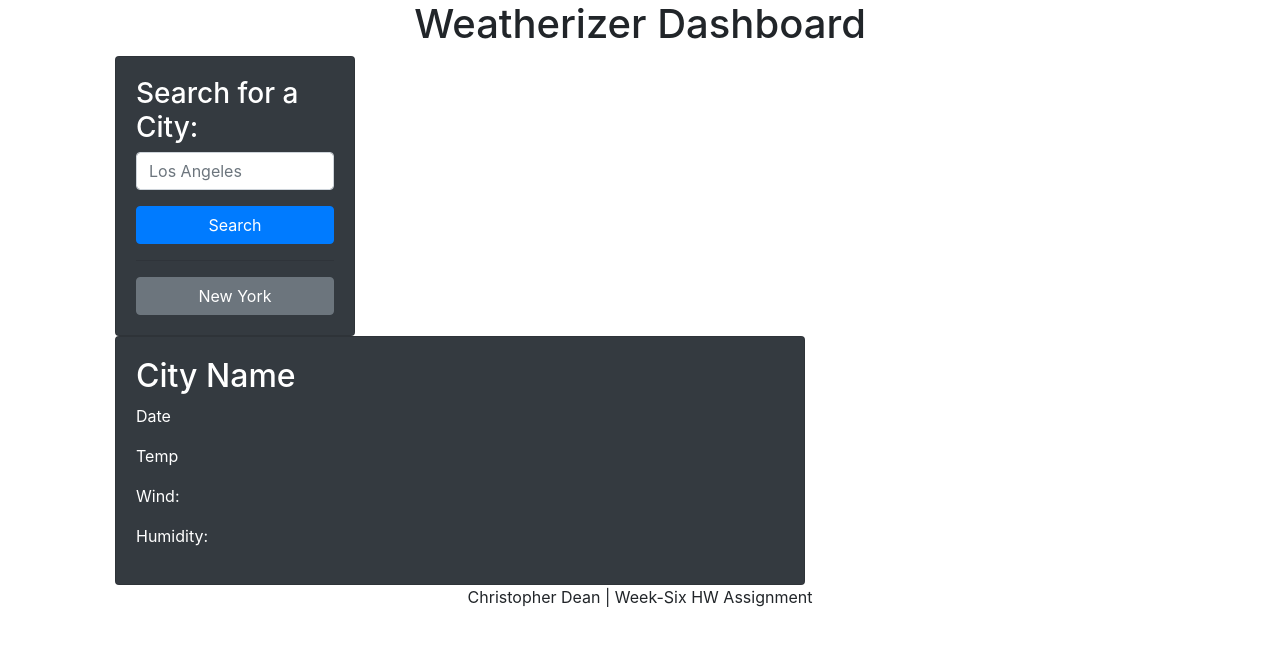
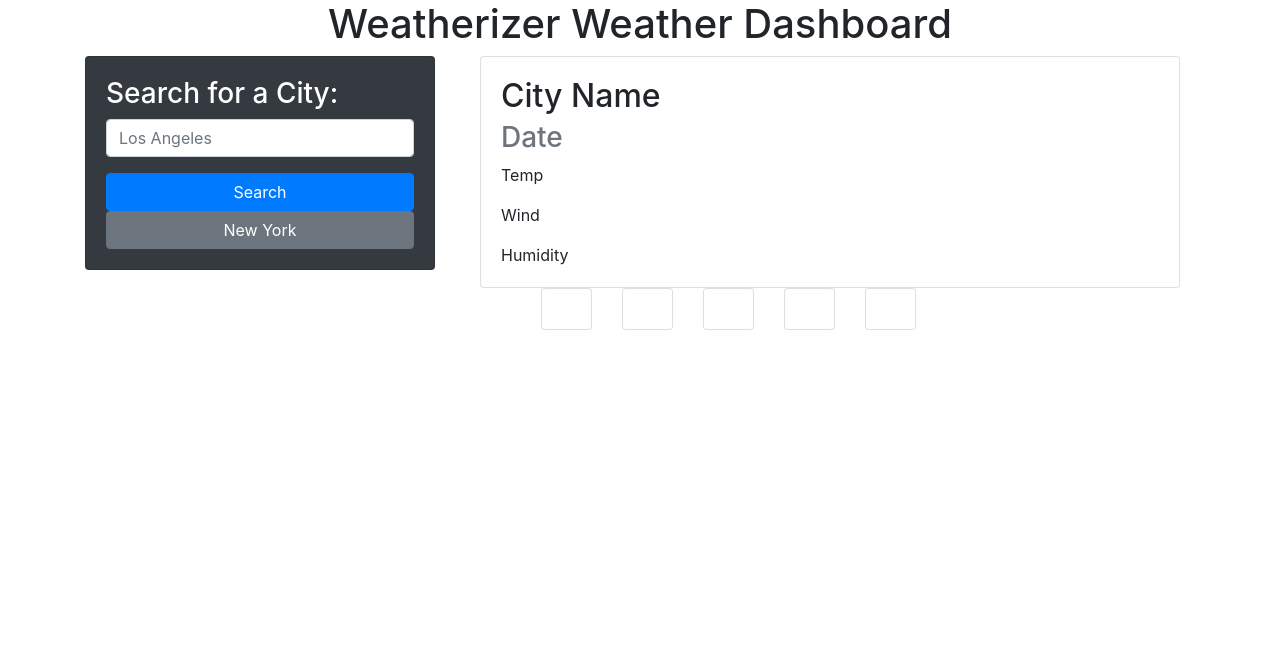
Before and after one commit to coderchrisdean/weatherized-nation, a plain HTML site: page index.html in a window 1280 px wide. Drawn offline with nearby package versions, Linux system fonts and the light colour scheme.

Commit message:
updated HTML, and created renderCityButtons function

```diff
--- a/index.html
+++ b/index.html
@@ -4,29 +4,27 @@
     <meta charset="UTF-8" />
     <meta http-equiv="X-UA-Compatible" content="IE=edge" />
     <meta name="viewport" content="width=device-width, initial-scale=1.0" />
-    <title>Weatherizer: Find The Forecast of Your City!</title>
-    <!-- Link to Latest Bootstrap -->
+    <title>Weatherizer: Weather Forecaster</title>
     <link
       rel="stylesheet"
       href="https://maxcdn.bootstrapcdn.com/bootstrap/4.5.2/css/bootstrap.min.css"
     />
-    <!-- Personal Style Sheet -->
-    <!-- <link rel="stylesheet" href="./assets/css/styles.css"> -->
+    <link rel="stylesheet" href="./assets/css/style.css" />
   </head>
   <body>
-    <!-- Design Layout -->
-    <header class="container text-center">
-      <h1>Weatherizer Dashboard</h1>
+    <div class="container">
+      <!-- Header Text -->
+      <div class="row justify-content-center">
+        <header id="header" class="col text-center">
+          <h1>Weatherizer Weather Dashboard</h1>
         </header>
+      </div>
 
-    <main class="container">
-      <!-- 1st column  -->
-      <!-- city search -->
-      <section id="search-for-city" class="columns container">
+      <main>
         <div class="row">
-          <div class="container col">
-            <div class="col-3">
-              <div class="d-grid card bg-dark">
+          <!-- Left Column for Search -->
+          <aside id="search-for-city" class="col-md-4">
+            <div class="card bg-dark">
               <div class="card-body text-white">
                 <h3>Search for a City:</h3>
                 <div class="form-group">
@@ -38,15 +36,10 @@
                     placeholder="Los Angeles"
                   />
                 </div>
-                  <button
-                    id="submit"
-                    type="submit"
-                    class="btn btn-primary w-100"
-                  >
+                <button id="submit" type="submit" class="btn btn-primary w-100">
                   Search
                 </button>
-                  <hr />
-                  <div class="w-100 d-none d-md-block"></div>
+                <hr class="d-block d-md-none" />
                 <!-- Search History Loaded from Local Storage -->
                 <div id="cityButtons">
                   <button
@@ -58,43 +51,66 @@
                     New York
                   </button>
                 </div>
-                  <div class="w-100 d-none d-md-block"></div>
+              </div>
+            </div>
+          </aside>
+          <!-- Right Side -->
+          <section id="weather-container" class="col-md-8">
+            <div class="row">
+              <div class="col">
+                <div class="container">
+                  <div class="card">
+                    <div class="card-body" id="main-weather">
+                      <h2 class="card-title">City Name</h2>
+                      <h3 class="text-muted card-subtitle mb-2">Date</h3>
+                      <p class="card-text">Temp</p>
+                      <p class="card-text">Wind</p>
+                      <p class="card-text">Humidity</p>
                     </div>
                   </div>
                 </div>
               </div>
             </div>
-      </section>
 
-      <!-- end column here -->
-
-      <!-- begin new column here -->
-      <!-- Searced City Card / Second Column -->
-
-      <section class="container">
-        <!-- <div class="row"> -->
-          <div class="col-8">
-            <div class="card bg-dark">
-              <div class="card-body text-white">
-                <h2 id="city">City Name</h2>
-                <p id="date">Date</p>
-                <p id="temp">Temp</p>
-                <p id="wind">Wind:</p>
-                <p id="humidity">Humidity:</p>
+            <!-- Five-Day Forecast Cards -->
+            <section id="weather-cards" class="container col-md-8 offset-md-1">
+              <div class="row">
+                <!-- Card 1 -->
+                <div class="col-2">
+                  <div class="card">
+                    <div class="card-body" id="weather-1"></div>
+                  </div>
+                </div>
+                <!-- Card 2 -->
+                <div class="col-2">
+                  <div class="card">
+                    <div class="card-body" id="weather-2"></div>
+                  </div>
+                </div>
+                <!-- Card 3 -->
+                <div class="col-2">
+                  <div class="card">
+                    <div class="card-body" id="weather-3"></div>
+                  </div>
+                </div>
+                <!-- Card 4 -->
+                <div class="col-2">
+                  <div class="card">
+                    <div class="card-body" id="weather-4"></div>
+                  </div>
+                </div>
+                <!-- Card 5 -->
+                <div class="col-2">
+                  <div class="card">
+                    <div class="card-body" id="weather-5"></div>
                   </div>
                 </div>
               </div>
-
-        <!-- </div> -->
             </section>
+          </section>
+          <!-- End Cards -->
+        </div>
       </main>
-
-    <footer class="container text-center">
-      <div class="row">
-        <div class="col">
-          <p>Christopher Dean | Week-Six HW Assignment</p>
     </div>
-      </div>
-    </footer>
   </body>
 </html>
```
Also changed, not shown: assets/index.html (added, +128 -0 lines), assets/js/script.js (+20 -0 lines), StoredHTML.txt (added), assets/assets/bootstrap/css/bootstrap.min.css (added), assets/assets/bootstrap/js/bootstrap.min.js (added), 2 other files. Lines whose indentation alone changed are shown as unchanged.
